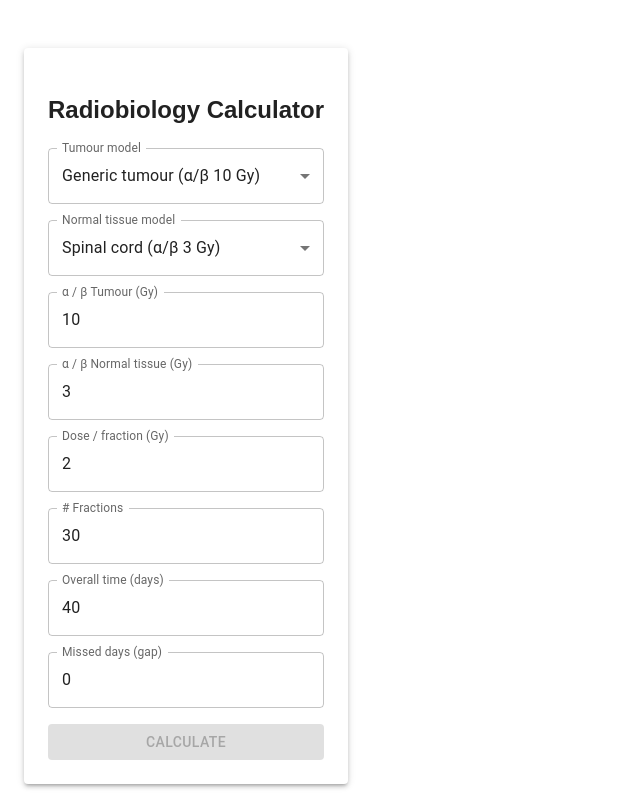
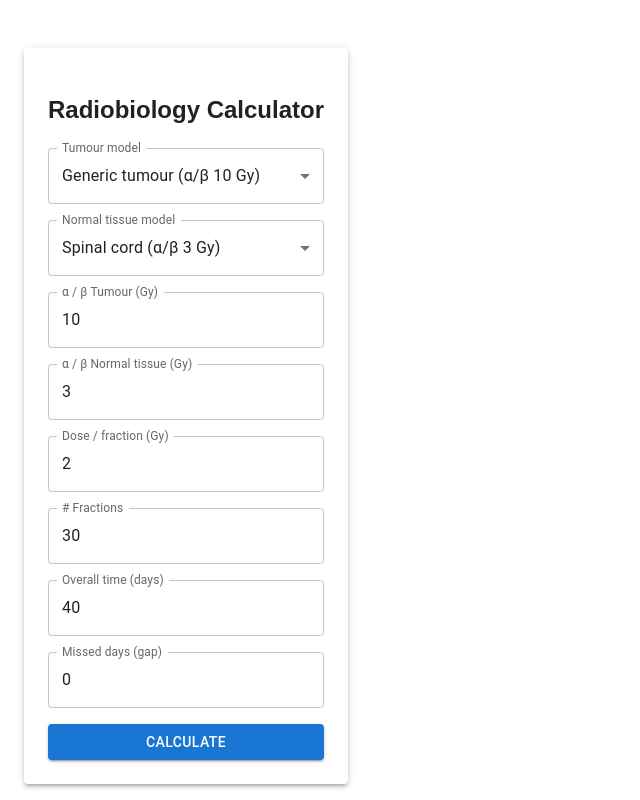
Before and after one commit to Sergejs-MP/fastapi-radiocalculator, a React (Vite) app in the folder radiocalc-ui/: page / in a window 1280 px wide. Shown: the whole page, without its empty margins (0-640 px from the left). Built offline with nearby package versions, Linux system fonts and the light colour scheme.

Commit message:
allowed 0 gap

```diff
--- a/radiocalc-ui/src/App.tsx
+++ b/radiocalc-ui/src/App.tsx
@@ -195,9 +195,10 @@ export default function App() {
             onClick={calc}
             disabled={
               loading ||
-              [inp.d, inp.n, inp.t, inp.abTumour, inp.gap].some(
+              [inp.d, inp.n, inp.t, inp.abTumour].some(
                 (v) => v === undefined || v === null || v === 0
-              )
+              ) ||
+              inp.gap < 0
             }
           >
             {loading ? "Calculating…" : "Calculate"}
```
